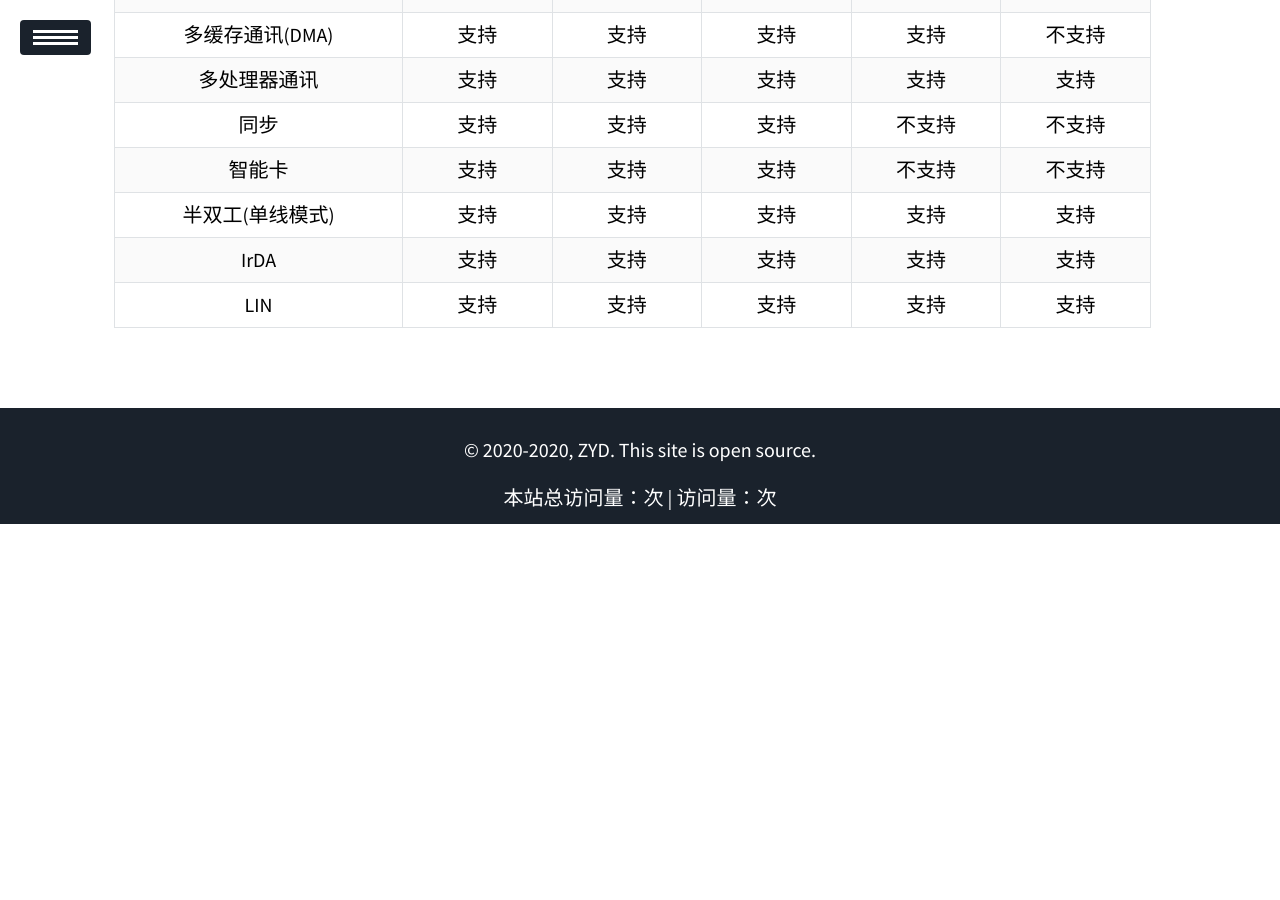
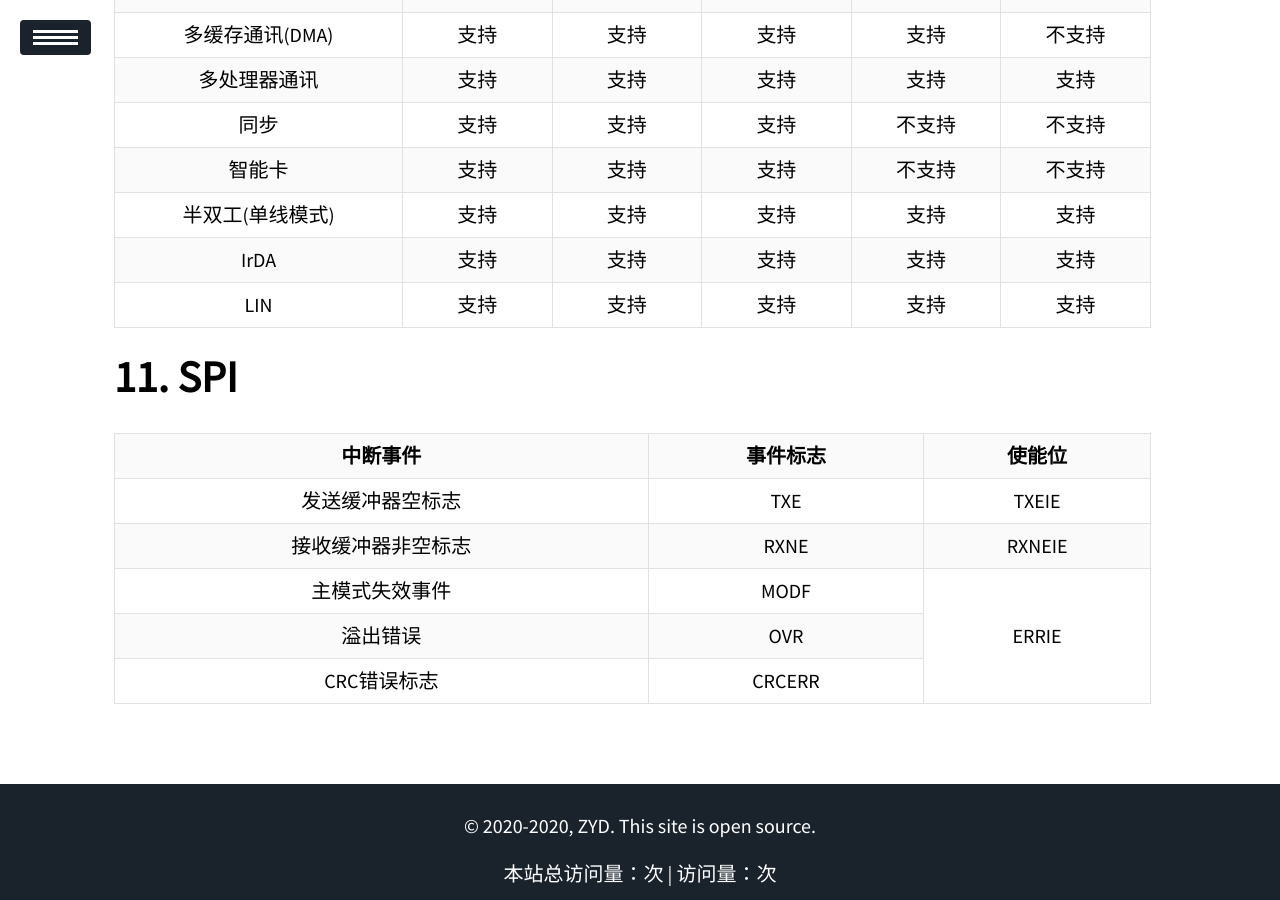
Before and after one commit to ZhaoYandong00/zhaoyandong00.github.io, a Jekyll site: the page built from _posts/STM32/2020-08-10-STM32-SPL-RESOURCE.md, in a window 1280 px wide and 900 px high, scrolled down 26255 px. Built offline with Jekyll 4.4.1, drawn with Linux system fonts in a browser that asks for light colours; formulas are drawn with MathJax 3; comment, search, counter and statistics services are not loaded; before the commit the page ends 26779 px from its top, so only the background shows below that.

Commit message:
STM32一些配置总结

```diff
--- a/_posts/STM32/2020-08-10-STM32-SPL-RESOURCE.md
+++ b/_posts/STM32/2020-08-10-STM32-SPL-RESOURCE.md
@@ -2165,3 +2165,40 @@ USART的各种中断事件被连接到同一个中断向量，有以下各种中
 |半双工(单线模式)|支持|支持|支持|支持|支持|
 |IrDA|支持|支持|支持|支持|支持|
 |LIN|支持|支持|支持|支持|支持|
+
+# SPI
+
+<table >
+<thead>
+<tr>
+<th style="text-align: center" >中断事件</th>
+<th style="text-align: center" >事件标志</th>
+<th style="text-align: center" >使能位</th>
+</tr>
+</thead>
+<tbody>
+<tr>
+<td style="text-align: center" >发送缓冲器空标志</td>
+<td style="text-align: center" >TXE</td>
+<td style="text-align: center" >TXEIE</td>
+</tr>
+<tr>
+<td style="text-align: center" >接收缓冲器非空标志</td>
+<td style="text-align: center" >RXNE</td>
+<td style="text-align: center" >RXNEIE</td>
+</tr>
+<tr>
+<td style="text-align: center" >主模式失效事件</td>
+<td style="text-align: center" >MODF</td>
+<td style="text-align: center"  rowspan="3">ERRIE</td>
+</tr>
+<tr>
+<td style="text-align: center" >溢出错误</td>
+<td style="text-align: center" >OVR</td>
+</tr>
+<tr>
+<td style="text-align: center" >CRC错误标志</td>
+<td style="text-align: center" >CRCERR</td>
+</tr>
+</tbody>
+</table>
```
